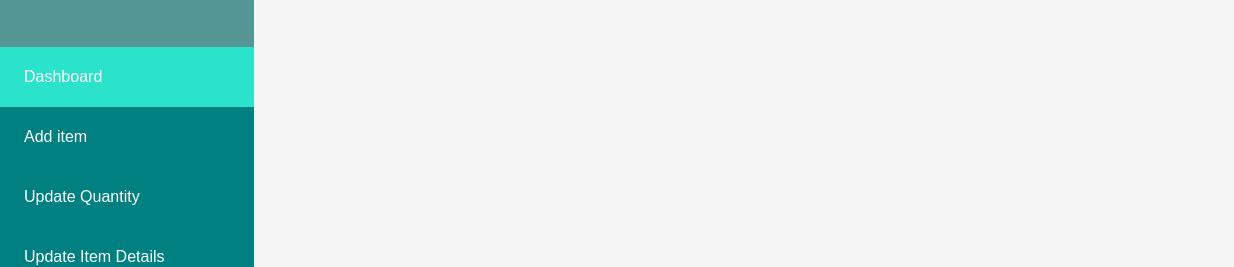
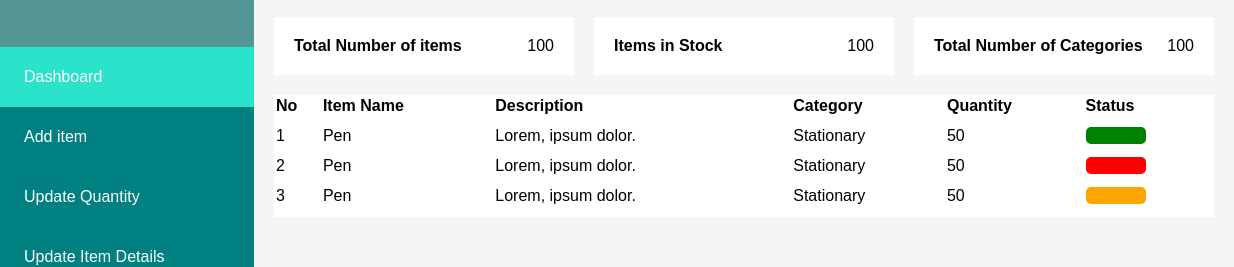
Before and after one commit to CyrilBaah/inventory-dashboard, a plain HTML site: page index.html in a window 1280 px wide. Shown: the part 63-330 px from the top of the page, 46-1280 px from the left. Drawn offline with Linux system fonts and the light colour scheme.

Commit message:
Dashboard

```diff
--- a/index.html
+++ b/index.html
@@ -67,9 +67,62 @@
                 </div>
             </div>
 
-            <div class="products">
+            <div class="card-container">
+                <div class="card">
+                    <h4>Total Number of items</h4>
+                    <span>100</span>
+                </div>
+                <div class="card">
+                    <h4>Items in Stock</h4>
+                    <span>100</span>
+                </div>
+                <div class="card">
+                    <h4>Total Number of Categories</h4>
+                    <span>100</span>
+                </div>
+            </div>
 
-
+            <div class="products-container">
+                <div class="products">
+                    <table>
+                        <thead>
+                            <tr>
+                                <td>No</td>
+                                <td>Item Name</td>
+                                <td>Description</td>
+                                <td>Category</td>
+                                <td>Quantity</td>
+                                <td>Status</td>
+                            </tr>
+                        </thead>
+                        <tbody>
+                            <tr>
+                                <td>1</td>
+                                <td>Pen</td>
+                                <td>Lorem, ipsum dolor.</td>
+                                <td>Stationary</td>
+                                <td>50</td>
+                                <td><span class="statusgreen"></span></td>
+                            </tr>
+                            <tr>
+                                <td>2</td>
+                                <td>Pen</td>
+                                <td>Lorem, ipsum dolor.</td>
+                                <td>Stationary</td>
+                                <td>50</td>
+                                <td><span class="statusred"></span></td>
+                            </tr>
+                            <tr>
+                                <td>3</td>
+                                <td>Pen</td>
+                                <td>Lorem, ipsum dolor.</td>
+                                <td>Stationary</td>
+                                <td>50</td>
+                                <td><span class="statusorange"></span></td>
+                            </tr>
+                        </tbody>
+                    </table>
+                </div>
             </div>
         </div>
     </div>
--- a/style.css
+++ b/style.css
@@ -85,7 +85,7 @@ body{
     width: calc(100% - 300px);
     left: 300px;
     min-height: 100vh;
-    background: #f5f5f5;
+    background: whitesmoke;
     transition: .5s;
 }
 
@@ -126,3 +126,62 @@ body{
     height: 100%;
     object-fit: cover;
 }
+
+.card-container{
+    position: relative;
+    width: 100%;
+    padding: 20px;
+    display: grid;
+    grid-template-columns: repeat(3, 1fr);
+    grid-gap: 20px;
+}
+
+.card-container .card{
+    position: relative;
+    background: white;
+    padding: 20px;
+    display: flex;
+    justify-content: space-between;
+    cursor: pointer;
+}
+
+.products-container{
+    position: relative;
+    width: 100%;
+    padding: 20px;
+    padding-top: 0;
+}
+
+.products-container .products{
+    position: relative;
+    display: grid;
+    height: 100%;
+    background: #fff;
+}
+
+.products thead td{
+    font-weight: bold;
+    padding-bottom: 10px;
+}
+
+.statusred{
+    padding: 0px 30px;
+    background-color: red;
+    border-radius: 5px;
+}
+
+.statusorange{
+    padding: 0px 30px;
+    background-color: orange;
+    border-radius: 5px;
+}
+
+.statusgreen{
+    padding: 0px 30px;
+    background-color: green;
+    border-radius: 5px;
+}
+
+.products tbody td{
+    padding-bottom: 10px;
+}
```
